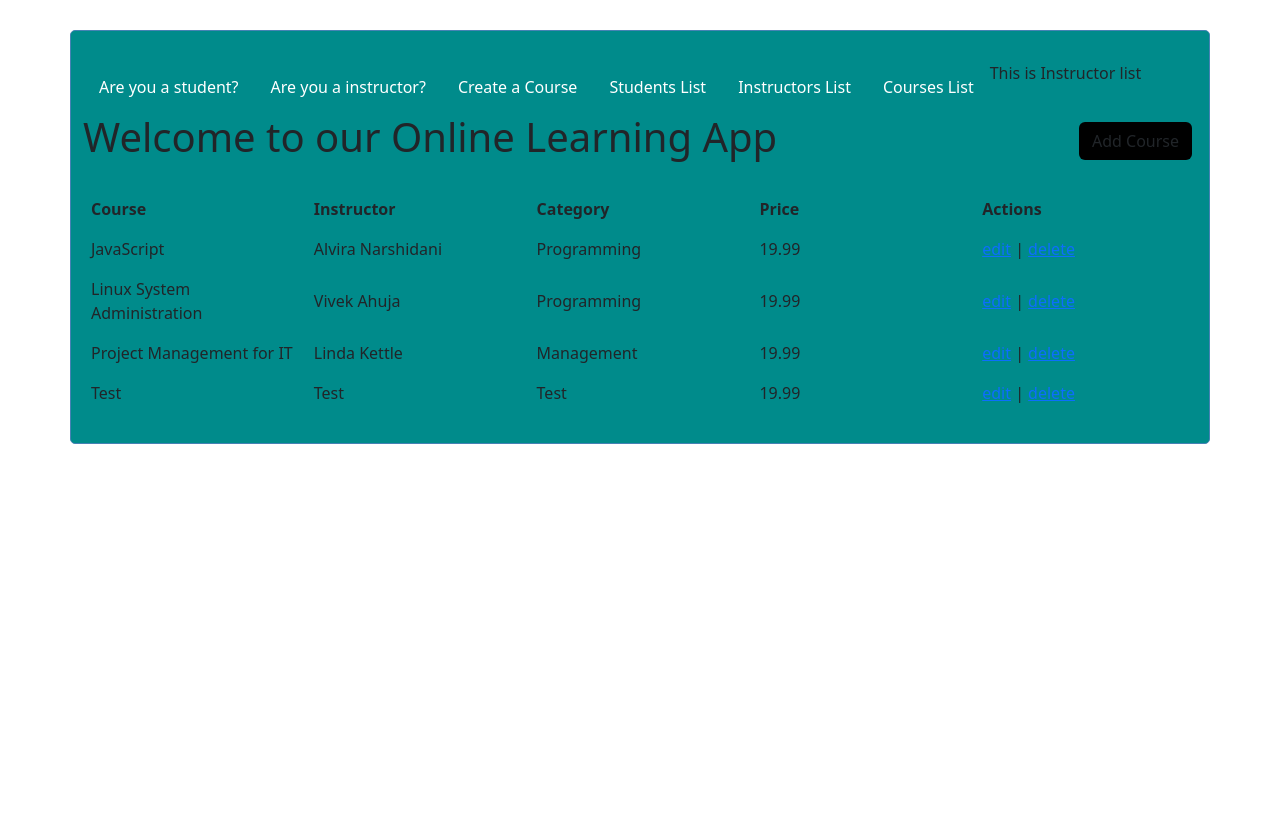
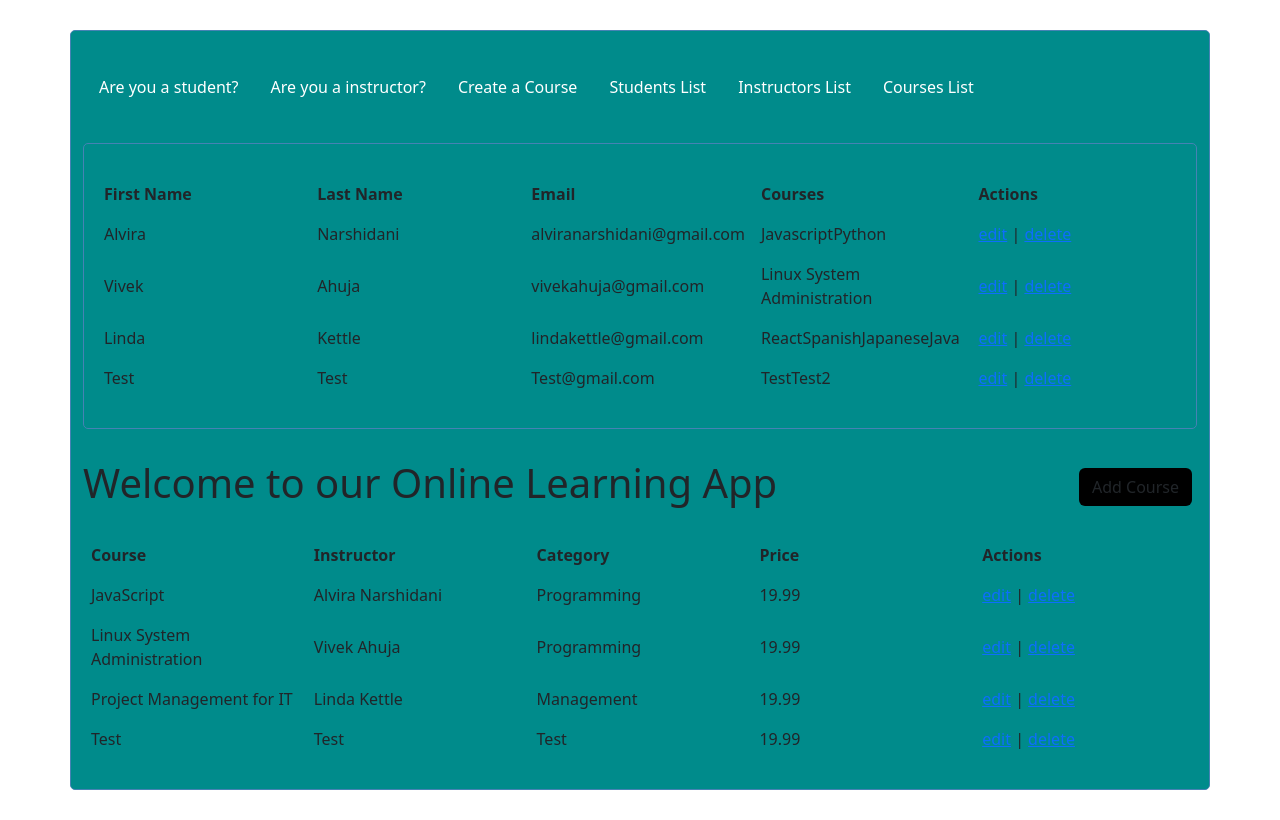
Before and after one commit to yndvp/OnlineLearning-App, a React (Create React App) app: page /instructors in a window 1280 px wide. Built offline with nearby package versions, Linux system fonts and the light colour scheme.

Commit message:
instructors: read and delete

```diff
--- a/src/components/Instructors.js
+++ b/src/components/Instructors.js
@@ -1,10 +1,72 @@
 import React from 'react';
+import { useState } from 'react';
 
 const Instructors = () => {
+  const [instructors, setInstructors] = useState([
+    {
+      instructorID: 1,
+      firstName: 'Alvira',
+      lastName: 'Narshidani',
+      email: 'alviranarshidani@gmail.com',
+      courses: ['Javascript','Python'],
+    },
+    {
+      instructorID: 2,
+      firstName: 'Vivek',
+      lastName: 'Ahuja',
+      email: 'vivekahuja@gmail.com',
+      courses: ['Linux System Administration'],
+    },
+    {
+      instructorID: 3,
+      firstName: 'Linda',
+      lastName: 'Kettle',
+      email: 'lindakettle@gmail.com',
+      courses: ['React','Spanish','Japanese','Java'],
+    },
+    {
+      instructorID: 4,
+      firstName: 'Test',
+      lastName: 'Test',
+      email: 'Test@gmail.com',
+      courses: ['Test','Test2'],
+    },
+  ]);
+
+  //delete Instructor
+  const deleteInstructors = (instructorID) => {
+    setInstructors(instructors.filter((instructor) => instructor.instructorID !== instructorID));
+  };
+
+
   return (
-    <div>
-      <p>This is Instructor list</p>
-    </div>
+    <div className='container'>
+    <>
+    <table className="tables">
+      <thead className="thead-light">
+        <tr>
+          <th>First Name</th>
+          <th>Last Name</th>
+          <th>Email</th>
+          <th>Courses</th>
+          <th>Actions</th>
+        </tr>
+      </thead>
+      {instructors.map((instructor) => (
+
+        <tbody>
+          <tr>
+            <td>{instructor.firstName}</td>
+            <td>{instructor.lastName}</td>
+            <td>{instructor.email}</td>
+            <td>{instructor.courses}</td>
+            <td><a href="#" >edit</a> | <a href="#" onClick={() => deleteInstructors(instructor.instructorID)}>delete</a></td>
+          </tr>
+        </tbody>
+      ))}
+    </table>
+  </>
+  </div>
   );
 };
 
```
Also changed, not shown: src/components/Students.js (+2 -6 lines).
